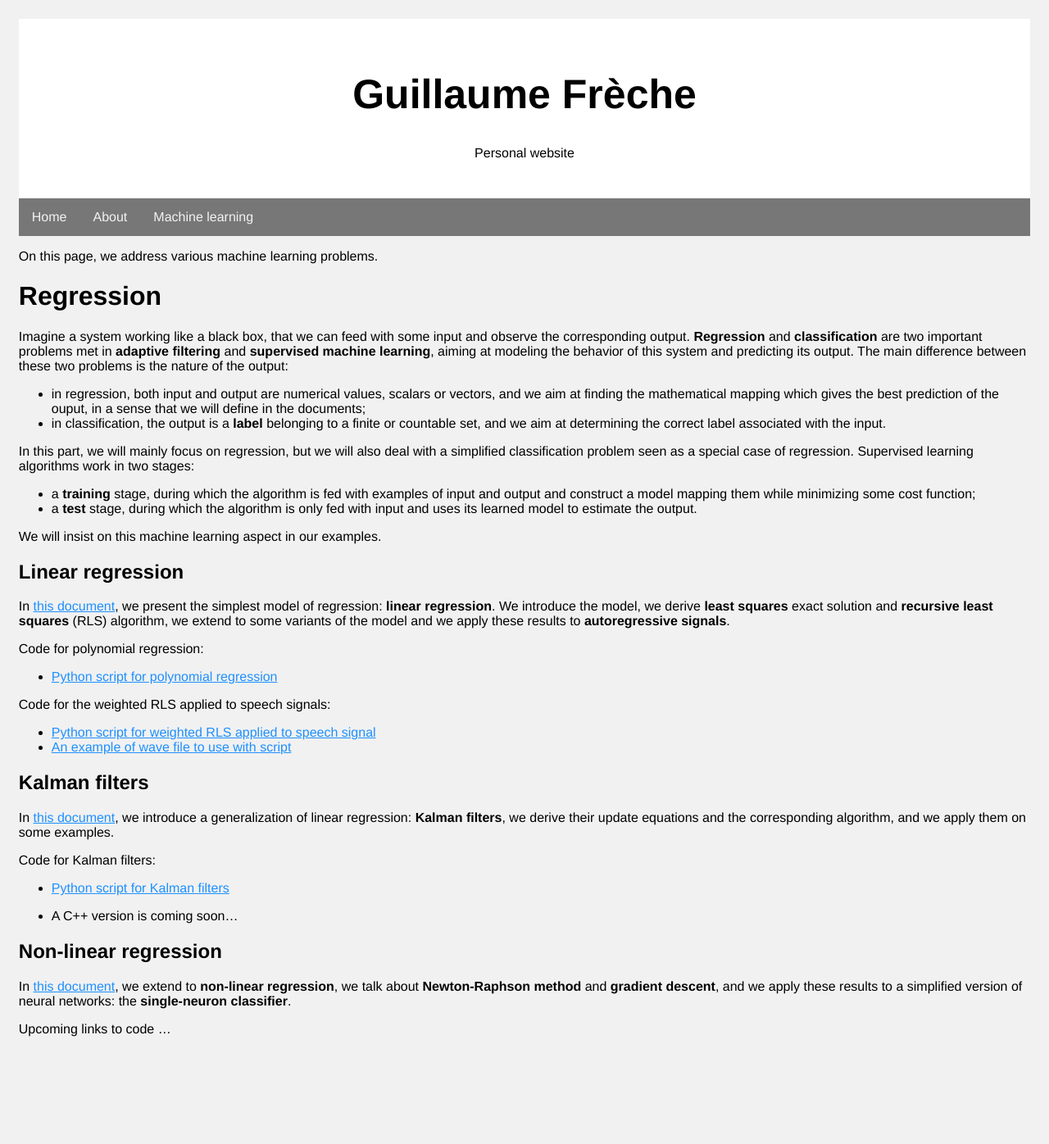
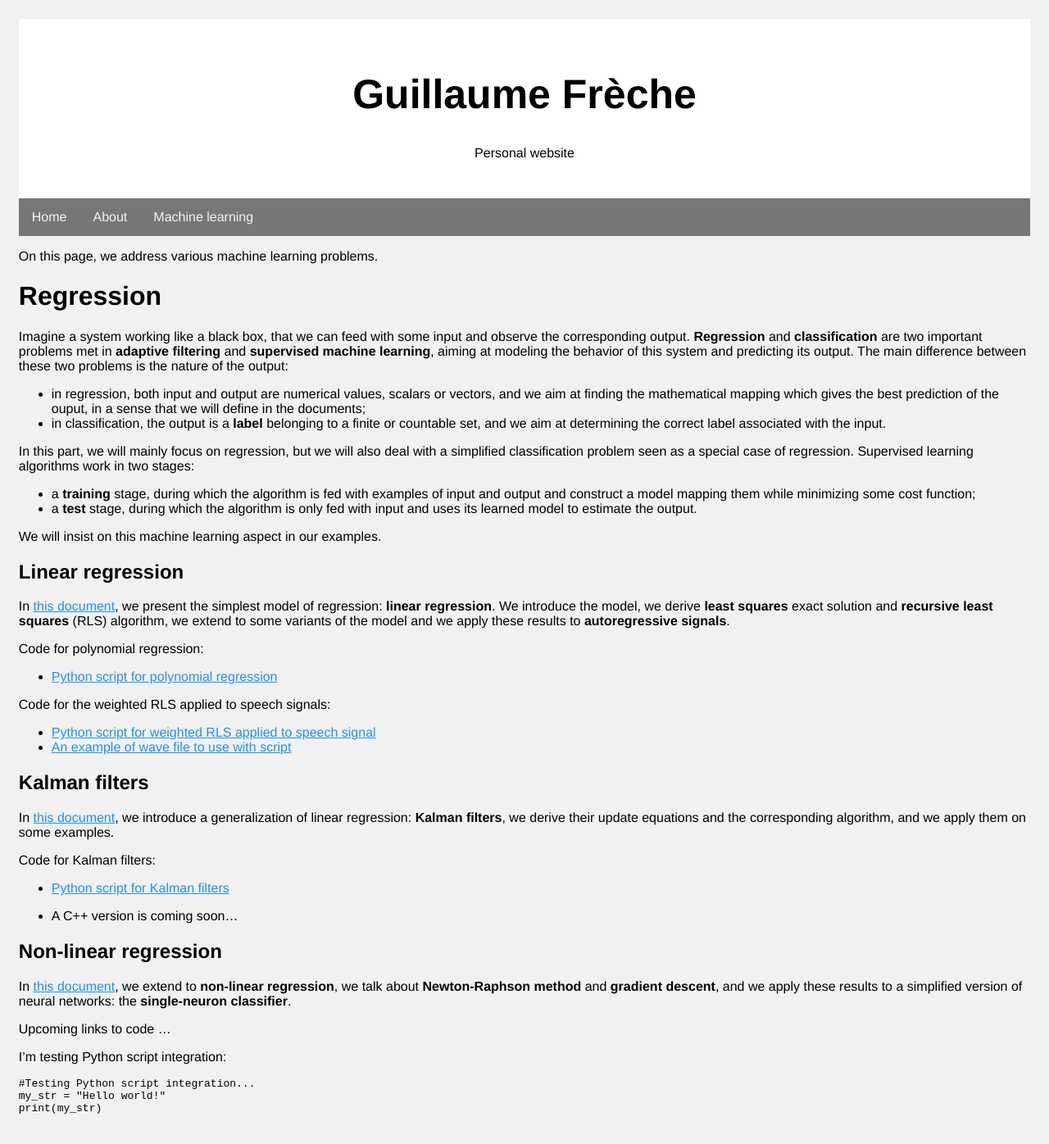
Before and after one commit to grfreche/grfreche.github.io, a Jekyll site: the page built from machine_learning.md, in a window 1280 px wide. Shown: the whole page at 82% size. Built offline with Jekyll 4.4.1, drawn with Linux system fonts in a browser that asks for light colours; before the commit the page ends 1304 px from its top, so only the background shows below that.

Commit message:
Update machine_learning.md

````diff
--- a/machine_learning.md
+++ b/machine_learning.md
@@ -63,8 +63,11 @@ and we apply these results to a simplified version of neural networks: the **sin
 
 Upcoming links to code ...
 
-<!--
-A link to my CV in pdf: <a href="https://grfreche.github.io/pdfs/Resume_2019.pdf" class="image fit">CV</a>
--->
+I'm testing Python script integration:
+```python
+#Testing Python script integration...
+my_str = "Hello world!"
+print(my_str)
+```
 
 [jekyll-organization]: https://github.com/jekyll
````
